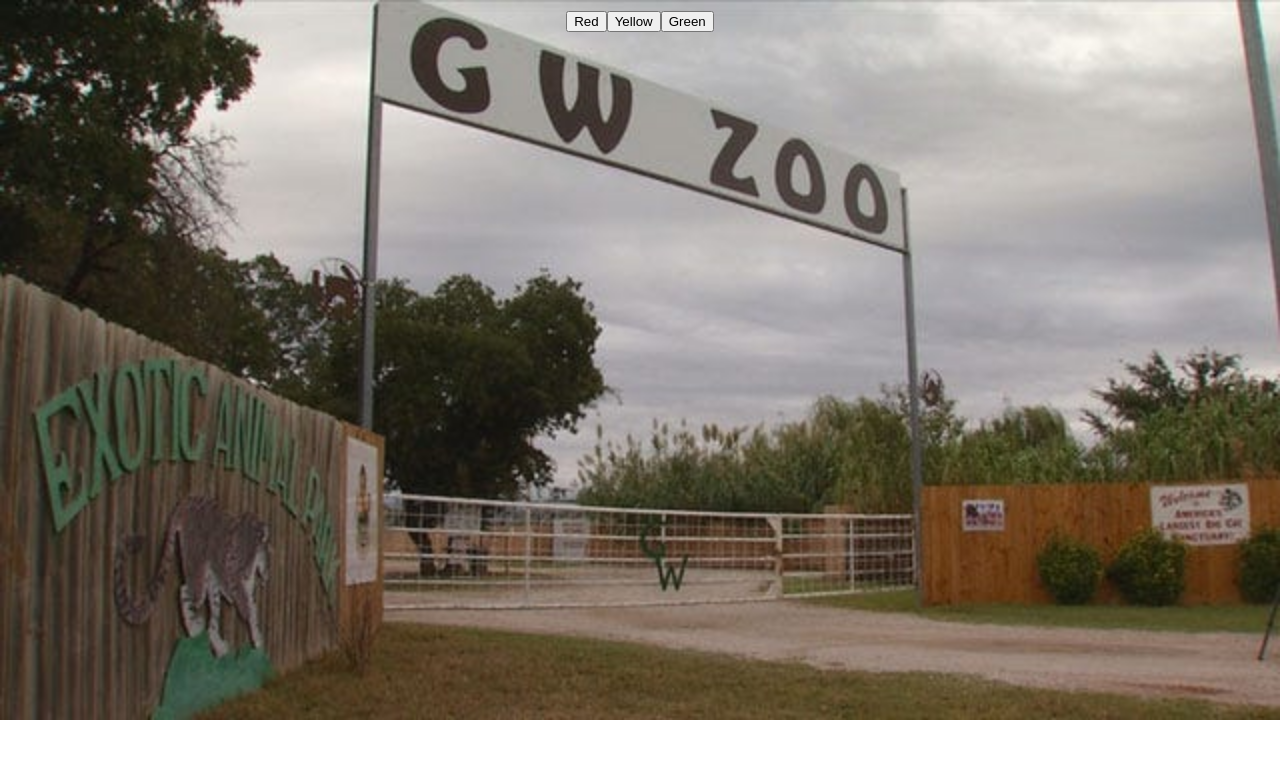
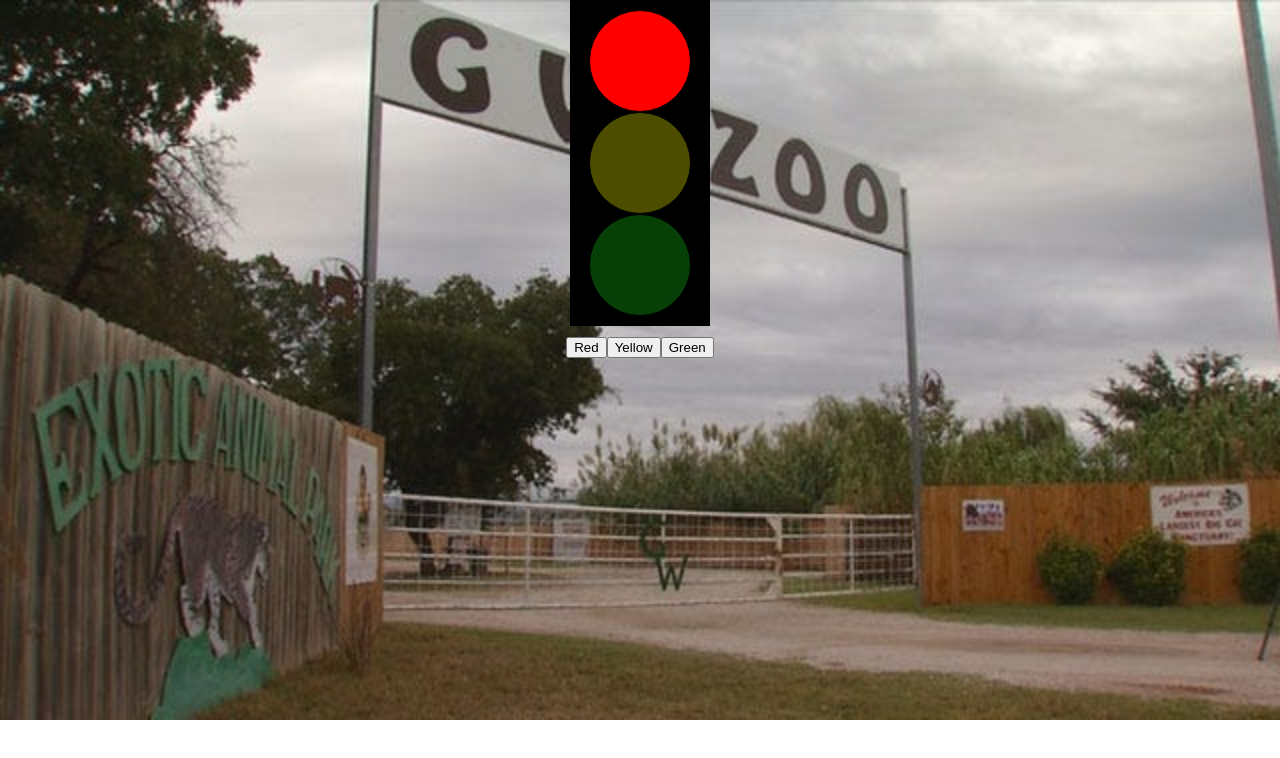
Before and after one commit to taha-amin/from-scratch-busy-zoo-react, a React (Create React App) app: page / in a window 1280 px wide. Shown: the top 758 px of the page. Built offline with nearby package versions, Linux system fonts and the light colour scheme.

Commit message:
added styling and refactored code to get web app working

```diff
--- a/src/App.css
+++ b/src/App.css
@@ -5,7 +5,10 @@
 }
 
 .App {
-  text-align: center;
+  display: flex;
+  flex-direction: column;
+  justify-content: space-between;
+  align-items: center;
 }
 
 .App-logo {
@@ -47,7 +50,7 @@
   margin: 10px;
 }
 
-.traffic-light {
+.is-open {
   display: flex;
   flex-direction: column;
   align-items: center;
--- a/src/App.js
+++ b/src/App.js
@@ -1,6 +1,6 @@
-import logo from './logo.svg';
+//import logo from './logo.svg';
+import { useState } from 'react';
 import './App.css';
-import { useState } from 'react';
 
 import IsOpen from './OpenSign';
 
@@ -22,7 +22,7 @@
     // <button onClick={() => setParade([...parade, 'Monkey'])}>Monkey</button>
 
     <div className="App">
-      <isOpen color={isOpen} />
+      <IsOpen isOpen={isOpen} />
       <div className="buttons">
         <button onClick={() => setIsOpen('red')}>Red</button>
         <button onClick={() => setIsOpen('yellow')}>Yellow</button>
--- a/src/OpenSign.js
+++ b/src/OpenSign.js
@@ -1,12 +1,14 @@
 import React from 'react';
 
 export default function IsOpen({ isOpen }) {
-  //this component takes in isOpen prop and renders differently based on whether isOpen props is true or false
-  <div className="is-open">
-    <div className={`red circle ${color === 'red' && 'on'}`}></div>
+  return (
+    //this component takes in isOpen prop and renders differently based on whether isOpen props is true or false
+    <div className="is-open">
+      <div className={`red circle ${isOpen === 'red' && 'on'}`}></div>
 
-    <div className={`yellow circle ${color === 'yellow' && 'on'}`}></div>
+      <div className={`yellow circle ${isOpen === 'yellow' && 'on'}`}></div>
 
-    <div className={`green circle ${color === 'green' && 'on'}`}></div>
-  </div>;
+      <div className={`green circle ${isOpen === 'green' && 'on'}`}></div>
+    </div>
+  );
 }
```
